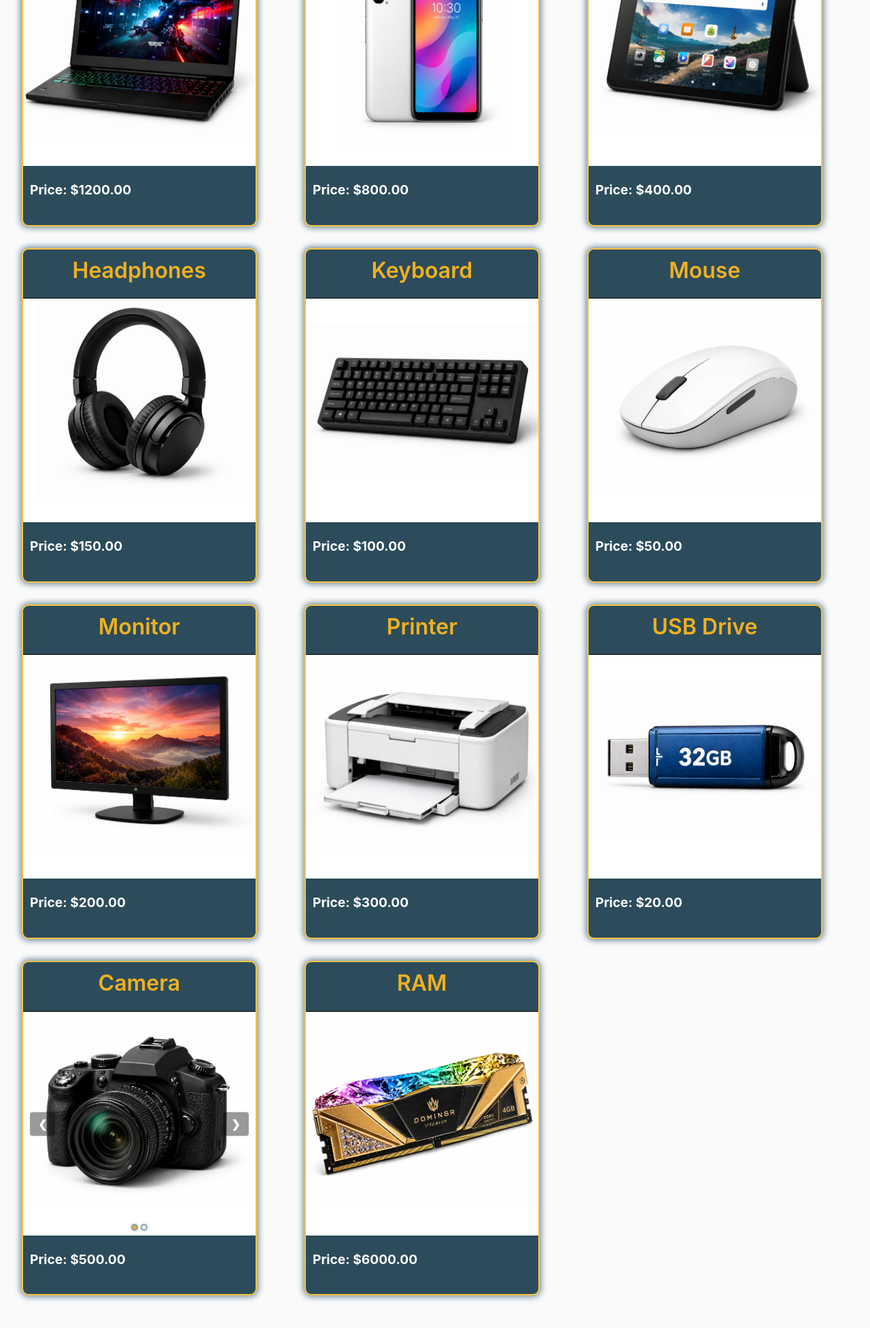
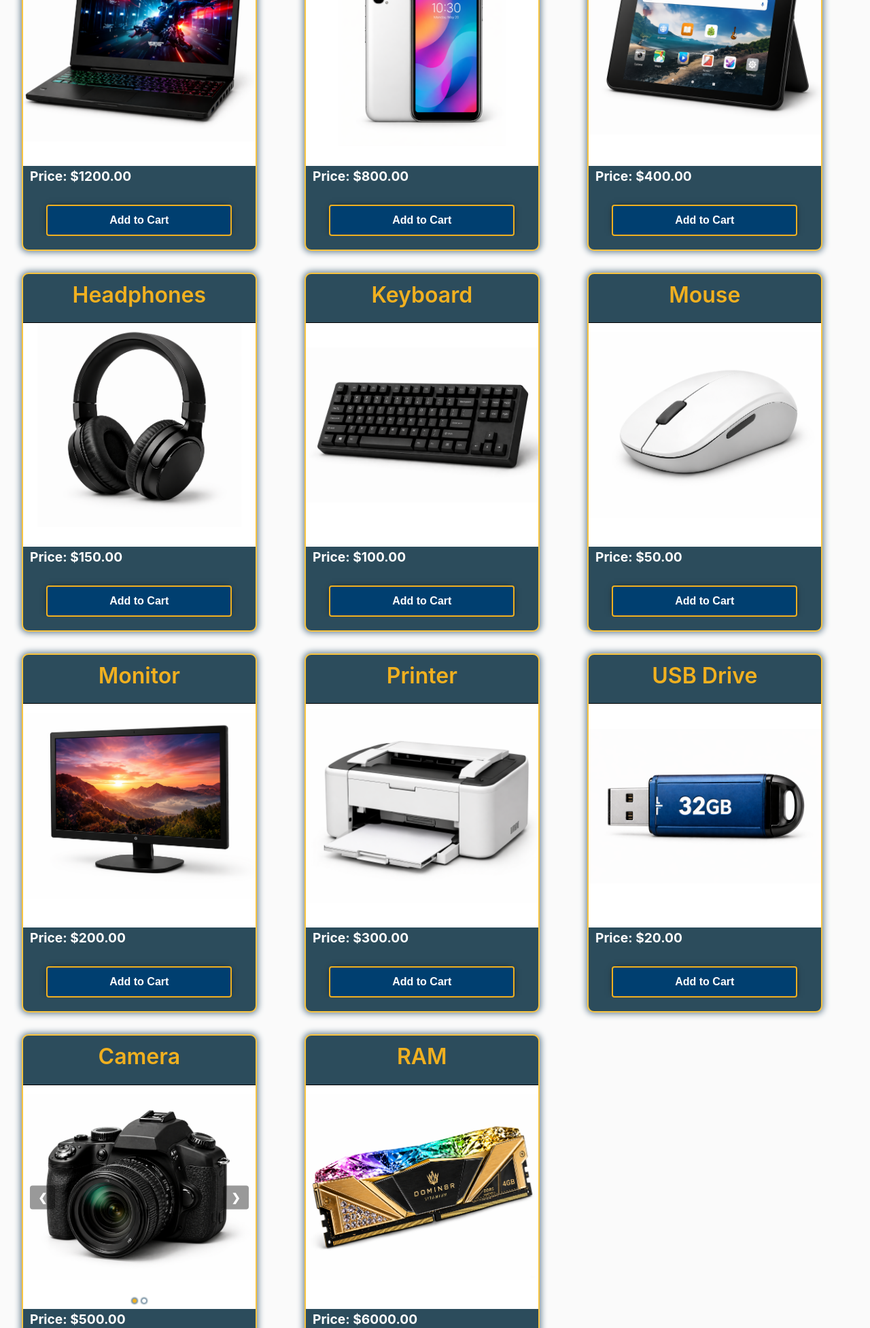
Before and after one commit to Mbrenneman0/cset155cset180final, a Flask app: page / in a window 1280 px wide. Shown: the part 407-2360 px from the top of the page at 68% size. Run offline with Flask 3, Linux system fonts and the light colour scheme; data comes from the database, SQL or seed files in the repository; both versions use the stored data as it was after the commit.

Commit message:
updates to product card and productservices

```diff
--- a/Services/product_service.py
+++ b/Services/product_service.py
@@ -2,7 +2,7 @@ import extensions
 from flask import url_for
 from Modules.Types import *
 
-def get_products(with_imgs = False, with_reviews = False):
+def get_products(with_imgs = False, with_reviews = False, with_rating = False):
     products = extensions.client.get_all_products()
     if with_imgs:
         for product in products:
@@ -13,5 +13,29 @@ def get_products(with_imgs = False, with_reviews = False):
                 product['images'] = []
     if with_reviews:
         for product in products:
-            product['reviews'] = extensions.client.get_product_reviews(product['sku'])
+            product['reviews'] = extensions.client.product(product['sku']).get_reviews()
+    if with_rating:
+        for product in products:
+            product['rating'] = get_rating(product['sku'])
     return products
+
+def get_product(sku, with_imgs = False, with_reviews = False, with_rating = False):
+    product = extensions.client.product(sku).get_info()
+    if with_imgs:
+        try:
+            images = extensions.client.product(sku).get_images()
+            product['images'] = images
+        except Exception as e:
+            product['images'] = []
+    if with_reviews:
+        product['reviews'] = extensions.client.product(sku).get_reviews()
+    if with_rating:
+        product['rating'] = get_rating(sku)
+    return product
+
+def get_rating(sku):
+    reviews = extensions.client.product(sku).get_reviews()
+    if not reviews:
+        return None
+    total_rating = sum(review['rating'] for review in reviews)
+    return round(total_rating / len(reviews), 1)
--- a/Static/style/base.css
+++ b/Static/style/base.css
@@ -195,7 +195,6 @@ a{
     color: var(--accent-secondary);
     text-decoration: none;
     transition: var(--transition);
-    border-bottom: 1px solid transparent;
 }
 
 a:hover{
--- a/Static/style/product_card.css
+++ b/Static/style/product_card.css
@@ -27,7 +27,6 @@
 .prod_row {
     display: flex;
     flex-direction: column;
-    gap: 20px;
     margin-bottom: 20px;
     width: 100%;
     height: fit-content;
@@ -156,3 +155,21 @@
     font-weight: bold;
     color: var(--text-light);
 }
+
+.atc_form {
+    display: flex;
+    justify-content: center;
+    align-items: center;
+    margin-top: 10px;
+}
+
+.atc_btn {
+    display: block;
+    width:80%;
+    border: 2px solid var(--accent-primary);
+    box-shadow: 0 0 10px -4px black;
+}
+
+.atc_btn:hover {
+    box-shadow: 0 -2px 12px -2px black !important;
+}
--- a/Templates/index.html
+++ b/Templates/index.html
@@ -10,7 +10,7 @@
     <h2>Featured Products</h2>
     <div class="products_grid">
         {% for product in products %}
-        {% with title=product.title, images=product.get('images', []), price=product.unit_price %}
+        {% with sku=product.sku, title=product.title, images=product.get('images', []), price=product.unit_price %}
             {% include "product_card.html" %}
         {% endwith %}
         {% endfor %}
--- a/Templates/product_card.html
+++ b/Templates/product_card.html
@@ -1,15 +1,19 @@
 <link rel="stylesheet" href="{{ url_for('static', filename='style/product_card.css') }}">
-<div class="prod_cont"
-     data-images='{{ (images | map(attribute="img_url") | list if images else []) | tojson }}'
+<div class="prod_cont" data-images='{{ (images | map(attribute="img_url") | list if images else []) | tojson }}'
     data-current-index="0">
-<div class = "title_row">
-<h2 class = "title">{{ title }}</h2>
+    <a href="{{ url_for('products.view_product', sku=sku) }}" class="product_card_link">
+    <div class="title_row">
+        <h2 class="title">{{ title }}</h2>
     </div>
-<div class = "prod_row">
-    <div class = "prod_img">
+    </a>
+    <div class="prod_row">
+        <div class="prod_img">
             {% if images %}
             <div class="image_carousel">
-                <img src="{{ url_for('static', filename=images[0]['img_url']) }}" alt="{{ title }}" class="product_image main_image">
+                <a href="{{ url_for('products.view_product', sku=sku) }}" class="product_card_link">
+                    <img src="{{ url_for('static', filename=images[0]['img_url']) }}" alt="{{ title }}"
+                        class="product_image main_image">
+                </a>
                 {% if images|length > 1 %}
                 <div class="change_img_btn_row">
                     <button class="prev_btn" onclick="changeImage(this, -1)">❮</button>
@@ -18,18 +22,26 @@
                 <div class="image_ind_cont">
                     <div class="image_indicators">
                         {% for i in range(images|length) %}
-                            <span class="indicator {% if i == 0 %}active{% endif %}" onclick="goToImage(this, {{ i }})"></span>
+                        <span class="indicator {% if i == 0 %}active{% endif %}"
+                            onclick="goToImage(this, {{ i }})"></span>
                         {% endfor %}
                     </div>
                 </div>
                 {% endif %}
             </div>
             {% else %}
-            <img src="{{ url_for('static', filename='images/placeholder.png') }}" alt="{{ title }}" class="product_image">
+            <img src="{{ url_for('static', filename='images/placeholder.png') }}" alt="{{ title }}"
+                class="product_image">
             {% endif %}
         </div>
-    <div class = "prod_info">
-        <p class = "prod_price">Price: ${{ price }}</p>
+        <div class="prod_info">
+            <a href="{{ url_for('products.view_product', sku=sku) }}" class="product_card_link">
+                <p class="prod_price">Price: ${{ price }}</p>
+            </a>
+            <form action="{{ url_for('cart.add_to_cart') }}" method="post" class="atc_form">
+                <input type="hidden" name="sku" value="{{ sku }}">
+                <button type="submit" class="atc_btn">Add to Cart</button>
+            </form>
         </div>
     </div>
 </div>
```
Also changed, not shown: Blueprints/cart/routes.py (+7 -0 lines), Blueprints/products/routes.py (+8 -4 lines), Templates/prod_page.html (added, +11 -0 lines), ecommDB.sql (+8 -4 lines), Static/images/prod-imgs/vendor3/sku011-1.png (added). Lines whose indentation alone changed are shown as unchanged.
